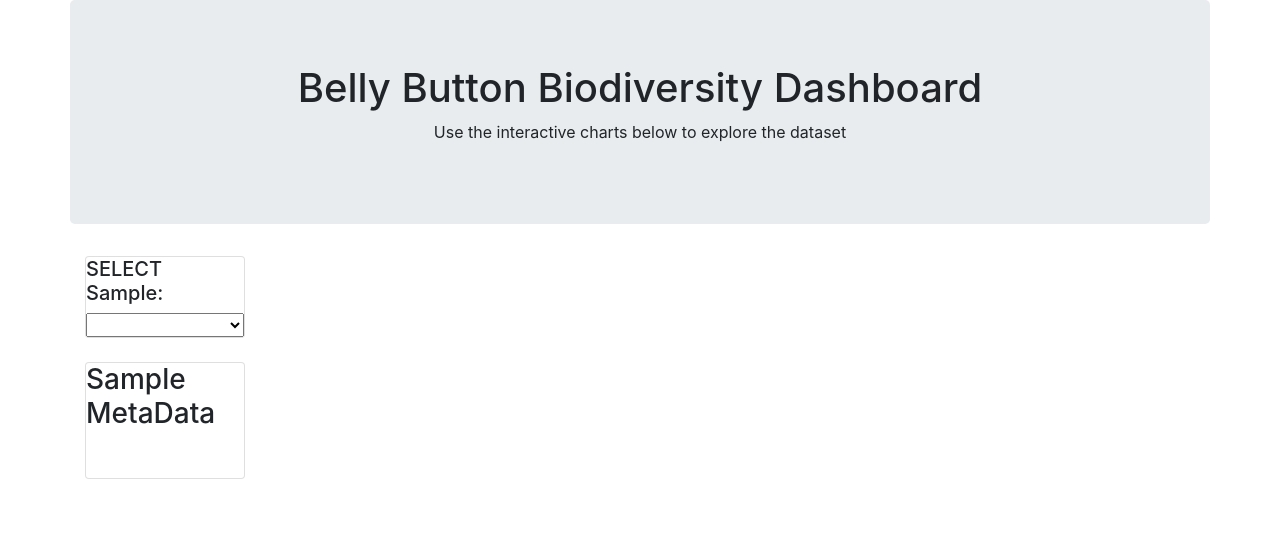
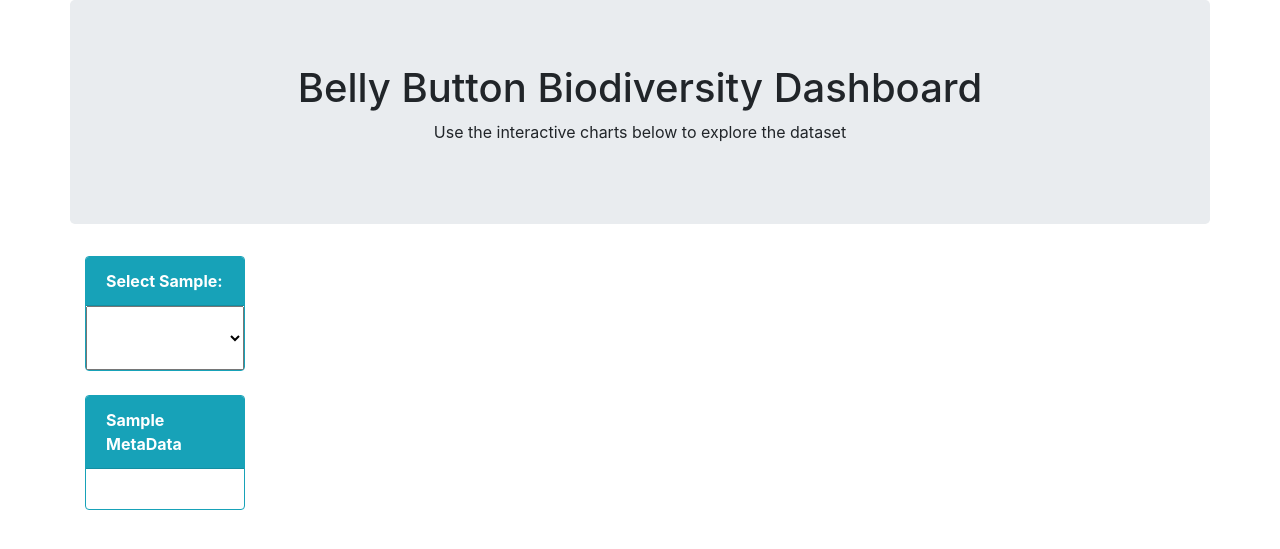
Before and after one commit to lorijta92/belly-button-diversity, a Flask app: page / in a window 1280 px wide. Shown: the top 549 px of the page. Run offline with Flask 2, Linux system fonts and the light colour scheme; data that the repository does not hold is empty; some libraries are stand-ins or nearby versions.

Commit message:
gauge chart

```diff
--- a/static/app.js
+++ b/static/app.js
@@ -2,7 +2,10 @@ function buildMetadata(sample) {
 
   var url = "/metadata/" + sample;
 
+  // Fetch metadata for a sample to  build metadata panel
   d3.json(url).then(function(response) {
+
+    // Store responses as key-value pairs in JavaScript object
     var dict = [];
 
     for (let [key, value] of Object.entries(response)) {
@@ -12,8 +15,7 @@ function buildMetadata(sample) {
       });
     }
 
-    console.log(dict);
-
+    // Clear any existing data before appending new data
     d3.select("#sample-metadata")
     .html("")
     .selectAll("p")
@@ -24,7 +26,42 @@ function buildMetadata(sample) {
       return `${d.key}: ${d.value}`;
     });
   });
+
+  // Gauge Chart for Frequency of Washes
+  d3.json(url).then(function(response) {
+    console.log(response.WFREQ);
+
+    var trace = {
+      title: {text: "Scrubs per Week"},
+      type: "indicator",
+      mode: "gauge",
+      gauge: {
+        bar: {thickness:0},
+        borderwidth: 0,
+        axis: {
+          range: [0,9],
+          tickmode: "linear"
+        },
+        steps: [
+            {range: [0,1], color: "#f7f2eb"},
+            {range: [1,2], color: "#f3f0e4"},
+            {range: [2,3], color: "#e8e6c8"},
+            {range: [3,4], color: "#e4e8ae"},
+            {range: [4,5], color: "#d4e494"},
+            {range: [5,6], color: "#b6cc8a"},
+            {range: [6,7], color: "#86be7f"},
+            {range: [7,8], color: "#84bb8a"},
+            {range: [8,9], color: "#7fb384"}
+          ]
+      }
+    };
+
+    var data = [trace];
+
+    Plotly.newPlot("gauge", data);
+  });
 }
+
 
 function buildCharts(sample) {
 
@@ -33,6 +70,7 @@ function buildCharts(sample) {
   // Pie Chart
   d3.json(url).then(function(response) {
 
+    // Grab First 10 Samples of Data to Plot
     var trace1 = {
       values:response.sample_values.slice(0,10),
       labels:response.otu_ids.slice(0,10),
@@ -43,12 +81,10 @@ function buildCharts(sample) {
     var data1 = [trace1];
 
     var layout1 = {
-      title: "Top 10 Samples",
-      height: 500,
-      width: 500
+      title: "Top 10 Samples"
     };
 
-    Plotly.plot("pie", data1, layout1);
+    Plotly.newPlot("pie", data1, layout1);
   });
 
   // Bubble Chart
@@ -71,16 +107,13 @@ function buildCharts(sample) {
     var layout2 = {
       title: "Belly Button Diversity",
       xaxis: {title: "OTU ID"},
-      showlegend: false,
-      width: 1200
+      showlegend: false
     };
 
-    Plotly.plot("bubble", data2, layout2);
+    Plotly.newPlot("bubble", data2, layout2);
   });
+}
 
-  // BONUS: Build the Gauge Chart
-  // buildGauge(data.WFREQ);
-}
 
 function init() {
   // Grab a reference to the dropdown select element
--- a/templates/index.html
+++ b/templates/index.html
@@ -24,13 +24,13 @@
     <div class="row"> <!-- Row 2 -->
       <div class="col-md-2"> <!-- Column 2.1 -->
 
-        <div class="card">
-          <h5>SELECT Sample:</h5>
-          <select id="selDataset" onchange="optionChanged(this.value)"></select>
+        <div class="card border-info">
+          <div class="card-header bg-info text-white" style="font-weight: bold">Select Sample:</div>
+          <select id="selDataset" class="card-body" onchange="optionChanged(this.value)"></select>
         </div>
         <br>
-        <div class="card">
-          <h3 class="card-heading">Sample MetaData</h3>
+        <div class="card border-info">
+          <div class="card-header bg-info text-white" style="font-weight: bold">Sample MetaData</div>
           <div id="sample-metadata" class="card-body"></div>
         </div>
       </div> <!-- Column 2.1 Close -->
@@ -44,20 +44,19 @@
       </div> <!-- Column 2.3 Close -->
 
     </div> <!-- Row 2 Close -->
-
   </div> <!-- Container 1 Close -->
 
-  <div class="row"> <!-- Row 3 -->
-    <div class="col-md-12">
-      <div id="bubble"></div>
-    </div>
-  </div> <!-- Row 3 Close -->
+  <div class="container"> <!-- Container 2 -->
+    <div class="row"> <!-- Row 3 -->
+      <div class="col-md-12">
+        <div id="bubble"></div>
+      </div>
+    </div> <!-- Row 3 Close -->
+  </div> <!-- Container 2 Close -->
 
-  <!-- <script src="https://cdn.plot.ly/plotly-1.31.2.min.js"></script> -->
+  <script src="https://cdn.plot.ly/plotly-1.31.2.min.js"></script>
   <script src="https://cdnjs.cloudflare.com/ajax/libs/d3/5.5.0/d3.js"></script>
   <script src="https://cdn.plot.ly/plotly-latest.min.js"></script>
-  <!-- <script src="{{ url_for('static', filename='js/bonus.js') }}"></script> -->
-  <!-- <script src="{{ url_for('static', filename='js/app.js') }}"></script> -->
   <script src="../static/app.js"></script>
 
 </body>
```
Also changed, not shown: static/bonus.js (deleted).
